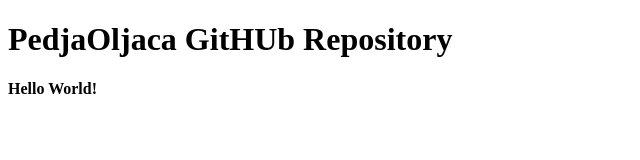
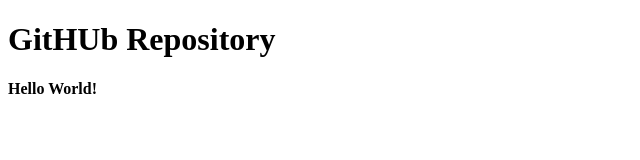
Before and after one commit to PedjaOljaca/pedjaoljaca.github.io, a plain HTML site: page index.html in a window 1280 px wide. Shown: the whole page, without its empty margins (0-640 px from the left). Drawn offline with Linux system fonts and the light colour scheme.

Commit message:
Update index.html

```diff
--- a/index.html
+++ b/index.html
@@ -7,7 +7,7 @@
         <title>Main</title>
     </head>
     <body>
-        <h1>PedjaOljaca GitHUb Repository</h1>
+        <h1>GitHUb Repository</h1>
         <p><b>Hello World!</b></p>
     </body>
 </html>
```
